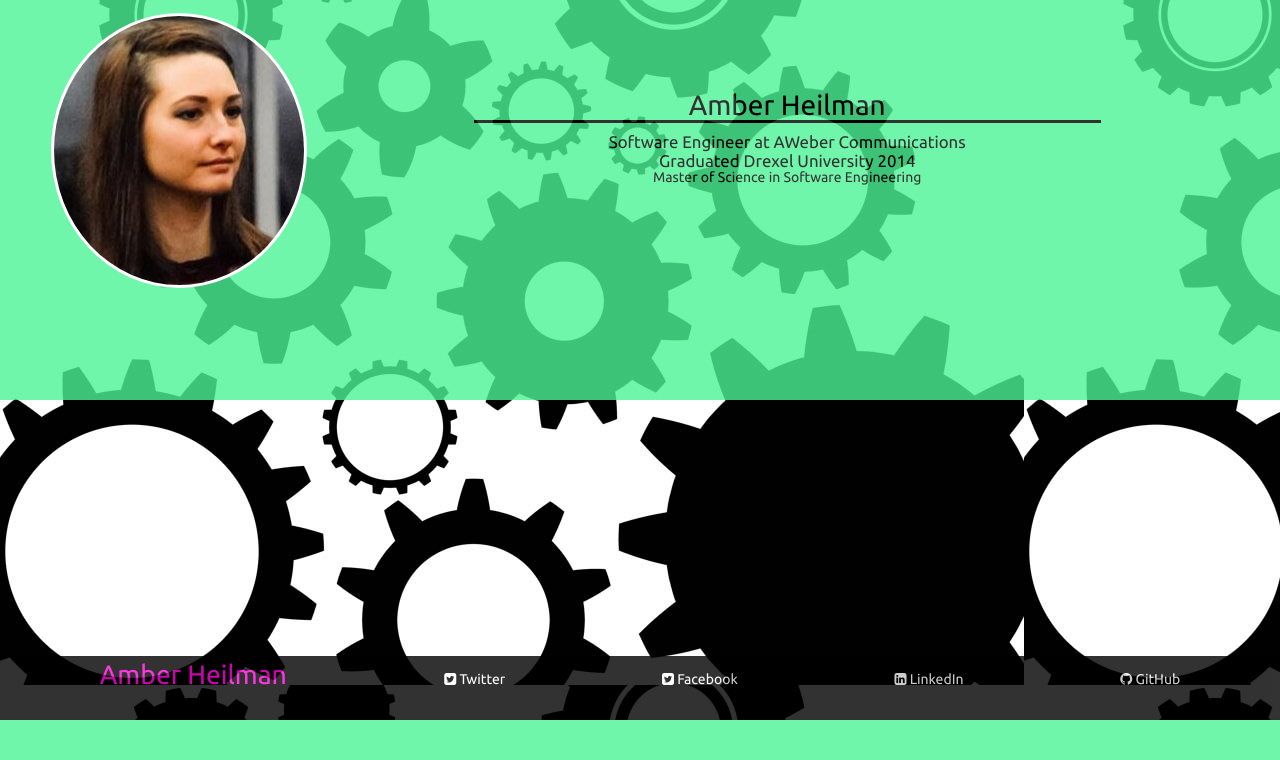
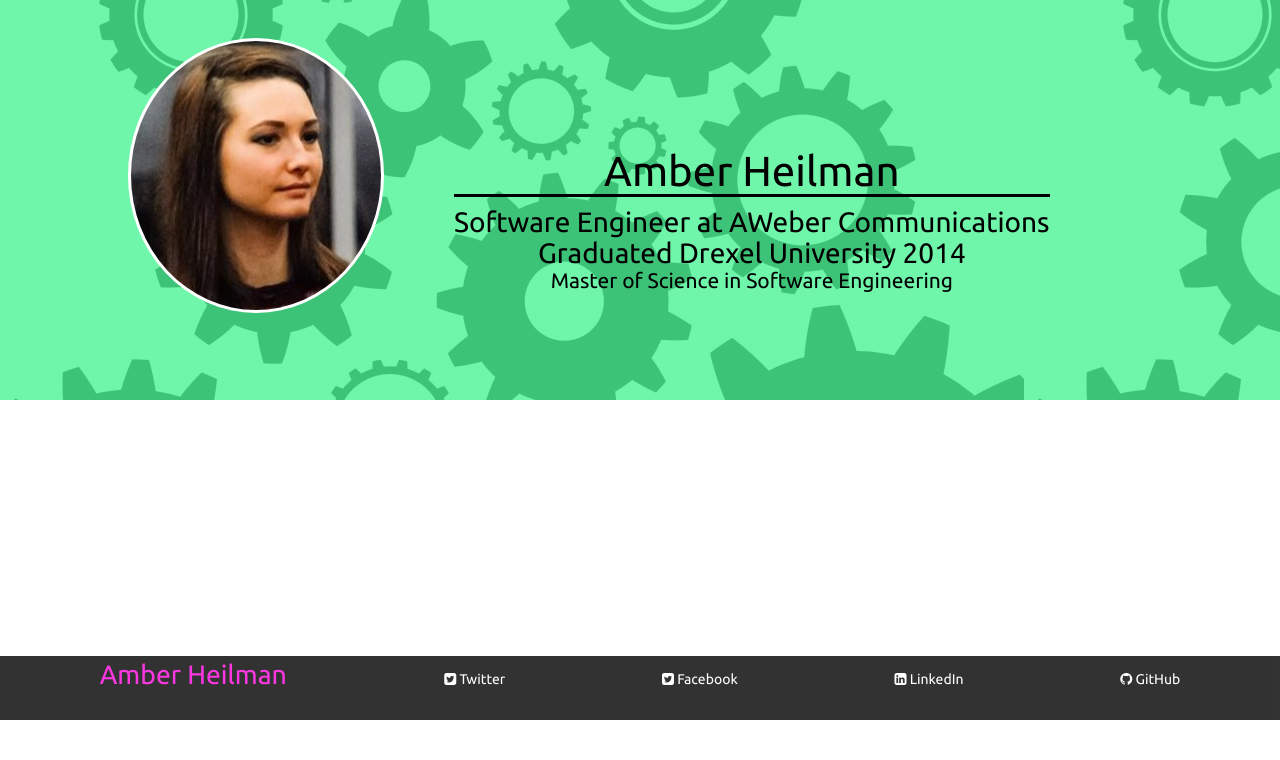
Before and after one commit to amberheilman/amber_web, a Flask app: page / in a window 1280 px wide. Shown: the part 80-840 px from the top of the page. Before the commit the page ends 800 px from the top, so only its background shows below. Run offline with Flask 2, Linux system fonts and the light colour scheme; some libraries are stand-ins or nearby versions.

Commit message:
add block2

```diff
--- a/static/css.css
+++ b/static/css.css
@@ -21,14 +21,14 @@ footer {
 h1 {
 
   font-family: 'Ubuntu', sans-serif;
-  font-size: 200%;
+  font-size: 300%;
   color: black;
 }
 
 h2 {
 
   font-family: 'Ubuntu', sans-serif;
-  font-size: 120%;
+  font-size: 200%;
   margin: 0;
   color: black;
 
@@ -37,7 +37,7 @@ h2 {
 h3 {
 
   font-family: 'Ubuntu', sans-serif;
-  font-size: 100%;
+  font-size: 150%;
   margin-top: 0;
   margin-bottom: 0;
   color: black;
@@ -60,26 +60,22 @@ p {
 
   height: 50%;
   width: 100%;
-  background-color: #4DF495;
-  opacity: 0.8;
+  background-color: rgba(77, 244, 149, 0.8);
   text-align: center;
   text-align: -webkit-center;
-  position: absolute;
-
+  position: relative;
 
 }
 
 #block2 {
 
-
   height: 45%;
   width: 100%;
-  margin-top: 40%;
-  background-image: url('block2.jpg');
-  opacity: 0.8;
+  background-color: white;
   text-align: center;
   text-align: -webkit-center;
-
+  position: relative;
+  box-shadow: 10px;
 
 }
 
@@ -143,12 +139,10 @@ p {
   background-image: url('prof_pic.jpg');
   background-repeat: no-repeat;
   background-position: center;
-  margin: 1% 1% 4% 4%;
+  margin: 3% 0% 10% 10%;
   border: solid white;
-  position:relative;
-  vertical-align: middle;
-
-
+  display: inline-block;
+  float: left;
 
 }
 
@@ -165,7 +159,9 @@ p {
 
 .right {
 
-  margin: 7% 0 15% 23%;
-  max-width: 49%;
+  margin: 10% 18% 10% -10%;
+  max-width: 48%;
+  display: inline-block;
+  float: right;
 
 }
--- a/templates/home.html
+++ b/templates/home.html
@@ -18,15 +18,21 @@
 		<div class="button">Contact</div>
 	</div>
 	<div id="block1">
+		<div class="left"></div>
+
 		<div class="right">
 			<h1 class="bottom-border">Amber Heilman</h1>
 			<h2>Software Engineer at AWeber Communications</h2>
 			<h2>Graduated Drexel University 2014</h2>
 			<h3>Master of Science in Software Engineering</h3>
+		</div>
 
-		</div>
-		</div>
-		<div class="left"></div>
+	</div>
+
+	<div id="block2" class="">
+
+	</div>
+
 
 
 	<body>
```
